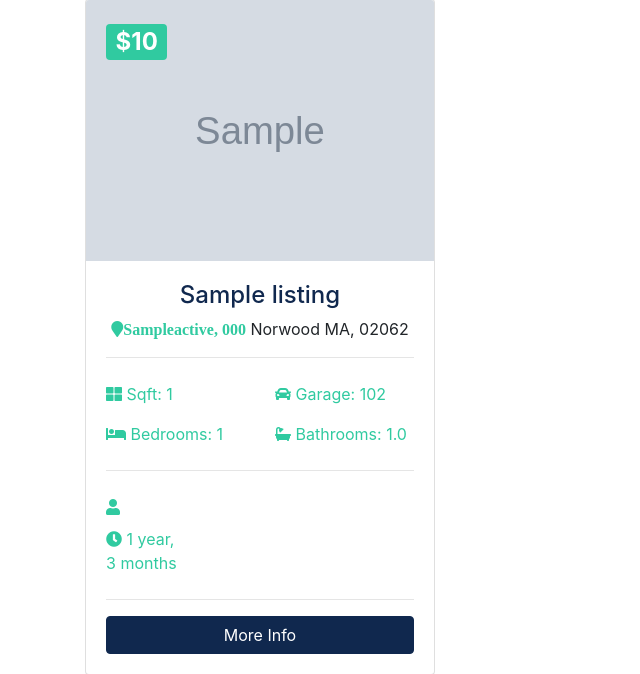
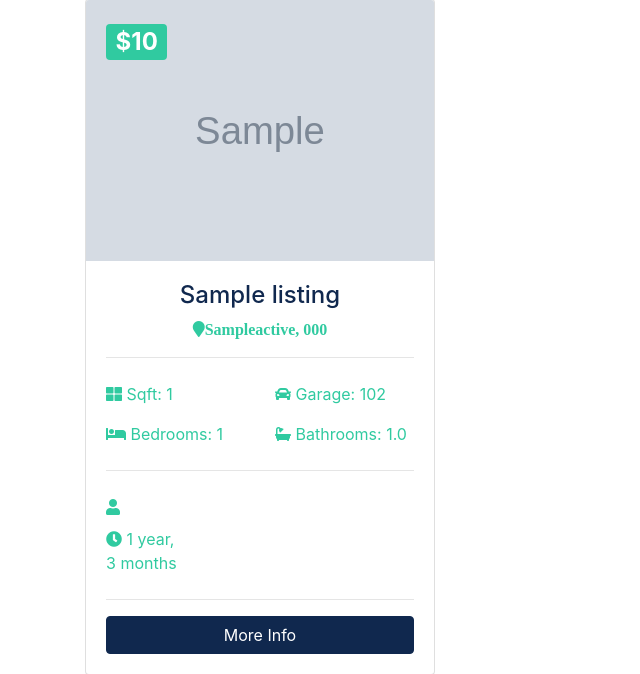
Before and after one commit to jasonbraganza/btre-django-project, a Django app: page / in a window 1280 px wide. Shown: the part 877-1551 px from the top of the page, without its empty margins (0-640 px from the left). Run offline with Django 3.2, Linux system fonts and the light colour scheme; tables that the repository leaves empty hold one stand-in row (values such as "Sample post"); grey boxes marked "Sample" are stand-in pictures; parts of the project's set-up code (start-up, migrations or seed data) failed here and were passed over; some libraries are stand-ins or nearby versions.

Commit message:
found a bug
Signed-off-by: Mario Jason Braganza <jason@janusworx.com>

```diff
--- a/btre/settings.py
+++ b/btre/settings.py
@@ -14,7 +14,6 @@ from pathlib import Path
 import os
 from dotenv import load_dotenv
 from django.urls import base
-
 
 load_dotenv()
 
--- a/templates/pages/index.html
+++ b/templates/pages/index.html
@@ -87,7 +87,7 @@
                                     <div class="listing-heading text-center">
                                         <h4 class="text-primary">{{ listing.title }}</h4>
                                         <p>
-                                        <i class="fas fa-map-marker text-secondary">{{ listing.city }}{{ listing.state }}, {{ listing.zipcode }}</i> Norwood MA, 02062</p>
+                                        <i class="fas fa-map-marker text-secondary">{{ listing.city }}{{ listing.state }}, {{ listing.zipcode }}</i></p>
                                     </div>
                                 <hr>
                                 <div class="row py-2 text-secondary">
```
